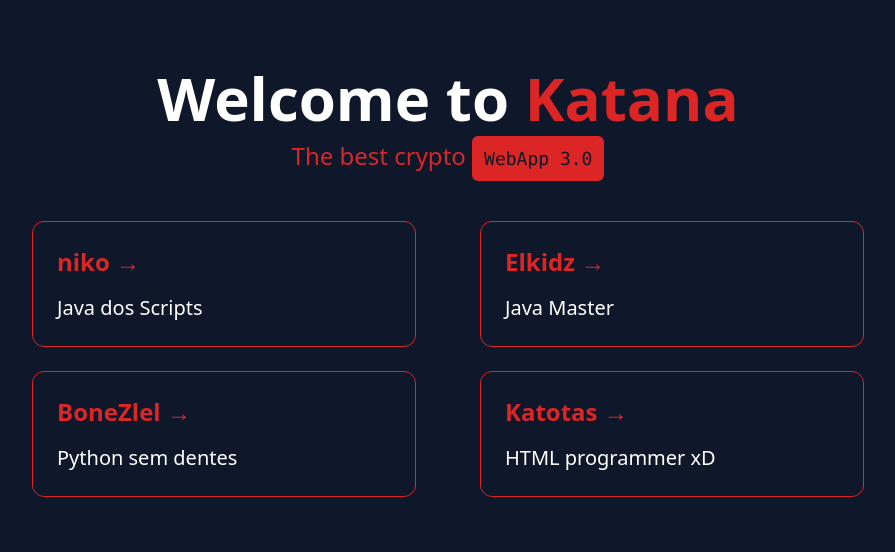
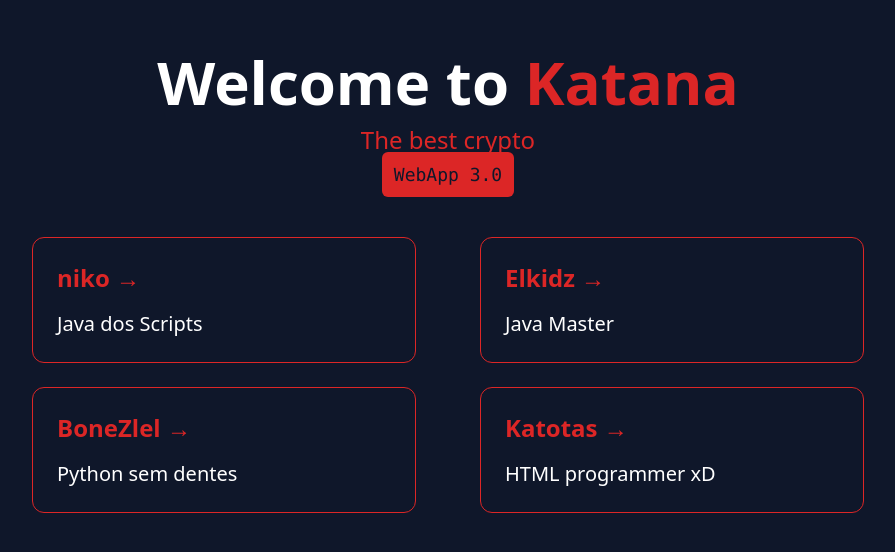
Before and after one commit to kataniko/katana-blockchain, a Next.js app: page / in a window 1280 px wide. Shown: the part 118-670 px from the top of the page, without its empty margins (192-1087 px from the left). Built offline with nearby package versions, Linux system fonts and the light colour scheme.

Commit message:
ADD: const frontend

```diff
--- a/pages/index.tsx
+++ b/pages/index.tsx
@@ -6,13 +6,13 @@ import { motion } from "framer-motion"
 const Home: NextPage = () => {
   return (
     <motion.div className="flex min-h-screen flex-col items-center justify-center py-2 bg-slate-900"
-     initial={{x : -500,
+     initial={{x : -200,
      opacity : 0,
      scale : 0.5,}}
      animate={{ x : 0 ,
      opacity: 1,
      scale : 1}}
-     transition={{duration : 1.5  }}>
+     transition={{duration : 0.5  }}>
 
 
         <Head>
@@ -31,18 +31,20 @@ const Home: NextPage = () => {
         </h1>
 
         <motion.p className="mt-3 text-2xl text-red-600"
-        initial={{x : -500,opacity : 0, scale : 0.5,}} animate={{ x : 0 ,opacity: 1,scale : 1}} transition={{duration : 2 }}>
-          The best crypto{' '}
-          <code className="rounded-md bg-red-600 p-3 text-slate-900 font-mono text-lg">
+        initial={{z :-500 ,x : -500,opacity : 0, scale : 0.5,}} animate={{ x : 0 ,opacity: 1,scale : 1}} transition={{duration : 2 }}>
+          <div>
+             The best crypto{' '}
+          </div>
+          <motion.code className="rounded-md bg-red-600 p-3 text-slate-900 font-mono text-lg">
             WebApp 3.0
-          </code>
+          </motion.code>
         </motion.p>
 
         <div className="mt-6 flex max-w-4xl flex-wrap items-center justify-around sm:w-full">
           <motion.a
             href="https://youtu.be/N2H8MRdGqzs"
             className="mt-6 w-96 rounded-xl border border-red-600 text-red-600 p-6 text-left hover:text-white focus:text-white"
-            initial={{z : -500,opacity : 0, scale : 0.5,}} animate={{ x : 0 ,opacity: 1,scale : 1}} transition={{duration : 2 }}
+            initial={{x : -500,z : -500,opacity : 0, scale : 0.5,}} animate={{ x : 0 ,opacity: 1,scale : 1}} transition={{duration : 2 }}
           >
             <h3 className="text-2xl font-bold ">niko &rarr;</h3>
             <p className="mt-4 text-xl text-white">
@@ -53,7 +55,7 @@ const Home: NextPage = () => {
           <motion.a
             href="https://youtu.be/G-Wn48geCJ8"
             className="mt-6 w-96 rounded-xl border border-red-600 text-red-600 p-6 text-left hover:text-white focus:text-white"
-            initial={{x: +500,opacity : 0, scale : 0.5,}} animate={{ x : 0 ,opacity: 1,scale : 1}} transition={{duration : 2 }}
+            initial={{z: -500,x: +500,opacity : 0, scale : 0.5,}} animate={{ x : 0 ,opacity: 1,scale : 1}} transition={{duration : 2 }}
           >
             <h3 className="text-2xl font-bold">Elkidz &rarr;</h3>
             <p className="mt-4 text-xl text-white">
@@ -64,7 +66,7 @@ const Home: NextPage = () => {
           <motion.a
             href="https://youtu.be/UrbD0F91yVk"
             className="mt-6 w-96 rounded-xl border border-red-600 p-6 text-red-600 text-left hover:text-white focus:text-white"
-            initial={{x : -500,opacity : 0, scale : 0.5,}} animate={{ x : 0 ,opacity: 1,scale : 1}} transition={{duration : 2 }}
+            initial={{z: -500,x : -500,opacity : 0, scale : 0.5,}} animate={{ x : 0 ,opacity: 1,scale : 1}} transition={{duration : 2 }}
           >
             <h3 className="text-2xl font-bold ">BoneZlel &rarr;</h3>
             <p className="mt-4 text-xl text-white">
@@ -75,7 +77,7 @@ const Home: NextPage = () => {
           <motion.a
             href="https://youtu.be/CSwNHs-mgCc"
             className="mt-6 w-96 rounded-xl border border-red-600 p-6 text-red-600 text-left hover:text-white focus:text-white"
-            initial={{x : +500,opacity : 0, scale : 0.5,}} animate={{ x : 0 ,opacity: 1,scale : 1}} transition={{duration : 2 }}
+            initial={{z : -500 , x : +500,opacity : 0, scale : 0.5,}} animate={{ x : 0 ,opacity: 1,scale : 1}} transition={{duration : 2 }}
           >
             <h3 className="text-2xl font-bold ">Katotas &rarr;</h3>
             <p className="mt-4 text-xl text-white">
```
